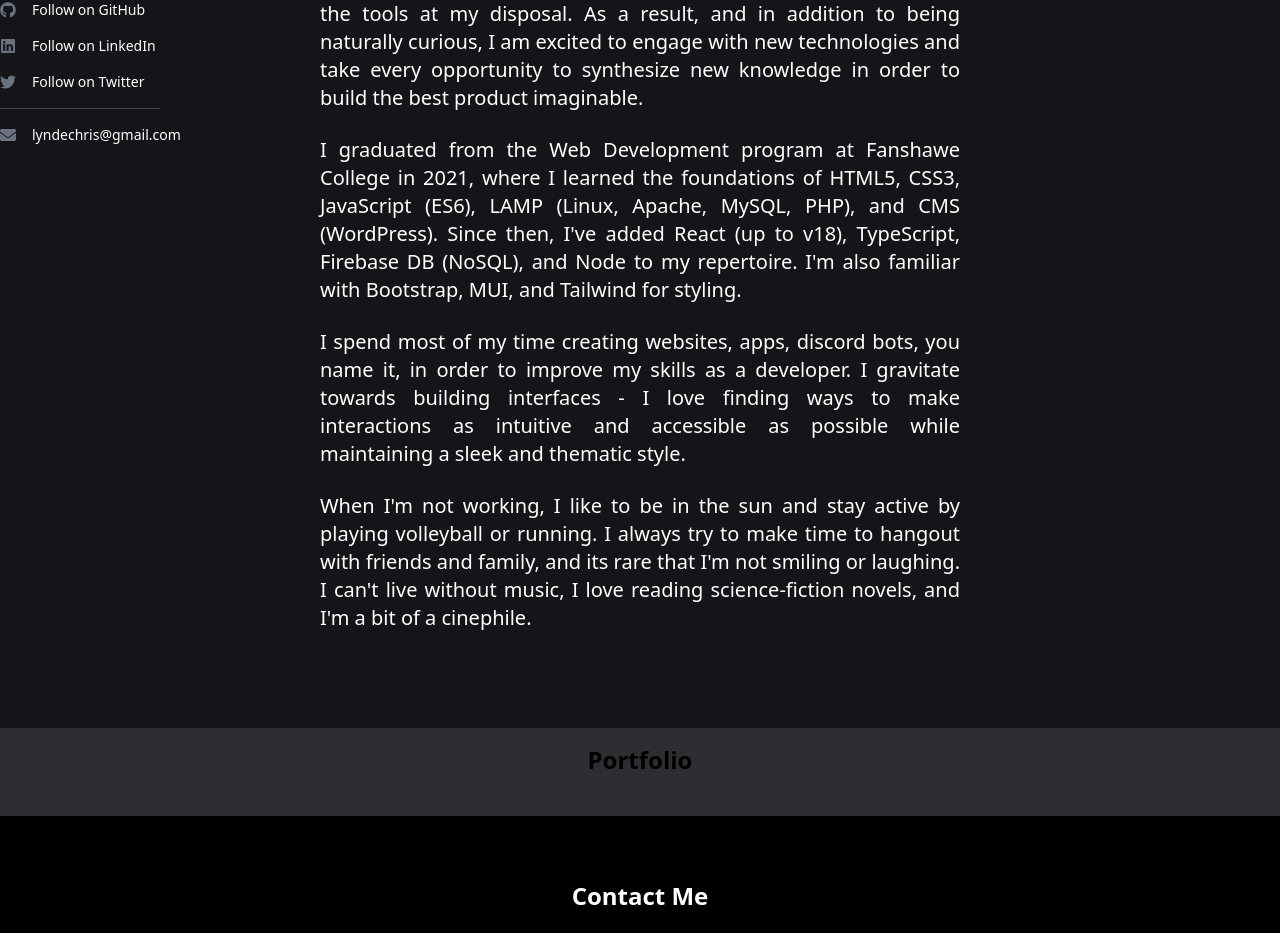
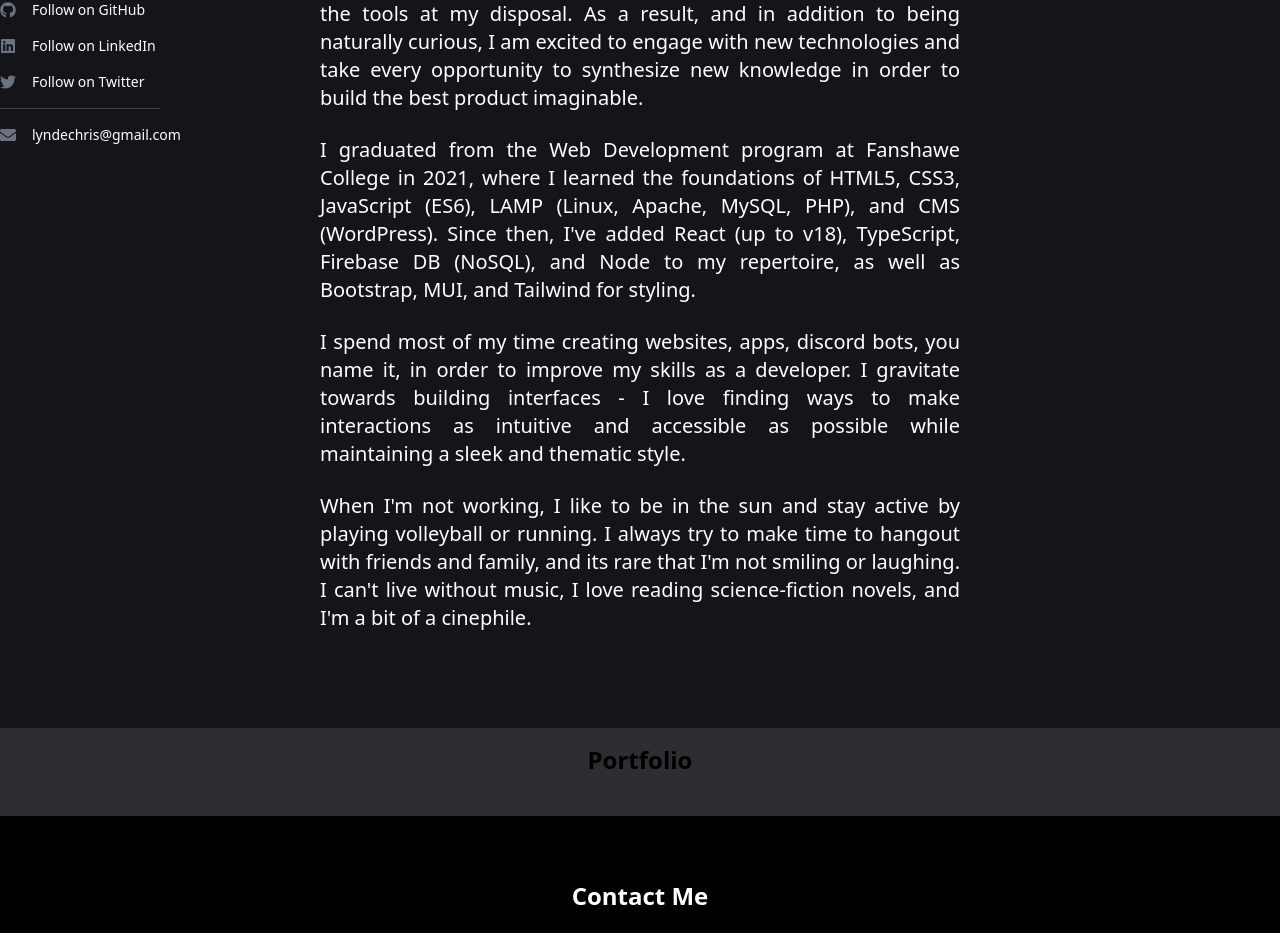
Before and after one commit to LyndeCS/portfolio-site, a React (Vite) app: page / in a window 1280 px wide. Shown: the part 1380-2313 px from the top of the page. Built offline with nearby package versions, Linux system fonts and the light colour scheme.

Commit message:
Update About.jsx

```diff
--- a/src/components/About.jsx
+++ b/src/components/About.jsx
@@ -50,7 +50,7 @@ const AboutMe = () => {
           <div className="text-white mb-6">
             <p className="text-xl text-justify">
               I graduated from the Web Development program at Fanshawe College in 2021, where I learned the foundations of HTML5, CSS3, JavaScript (ES6), LAMP (Linux, Apache, MySQL, PHP), and CMS (WordPress).
-              Since then, I've added React (up to v18), TypeScript, Firebase DB (NoSQL), and Node to my repertoire. I'm also familiar with Bootstrap, MUI, and Tailwind for styling.
+              Since then, I've added React (up to v18), TypeScript, Firebase DB (NoSQL), and Node to my repertoire, as well as Bootstrap, MUI, and Tailwind for styling.
             </p>
           </div>
 
```
